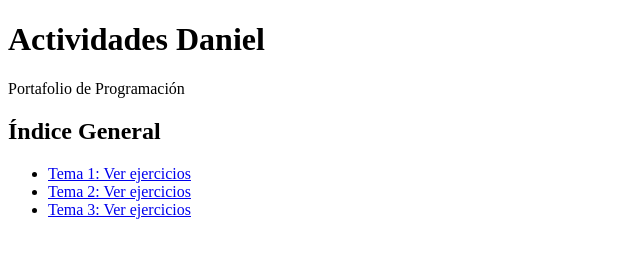
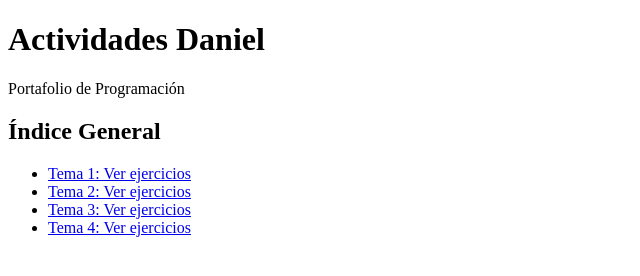
Before and after one commit to daniel10jimenezcarrasco-hash/Mi-Portafolio, a plain HTML site: page index.html in a window 1280 px wide. Shown: the whole page, without its empty margins (0-640 px from the left). Drawn offline with Linux system fonts and the light colour scheme.

Commit message:
Add link to Tema 4 exercises in index.html

```diff
--- a/index.html
+++ b/index.html
@@ -14,6 +14,7 @@
         <li><a href="tema1.html">Tema 1: Ver ejercicios</a></li>
         <li><a href="tema2.html">Tema 2: Ver ejercicios</a></li>
         <li><a href="tema3.html">Tema 3: Ver ejercicios</a></li>
+        <li><a href="tema4.html">Tema 4: Ver ejercicios</a></li>
     </ul>
 
 </body>
```
